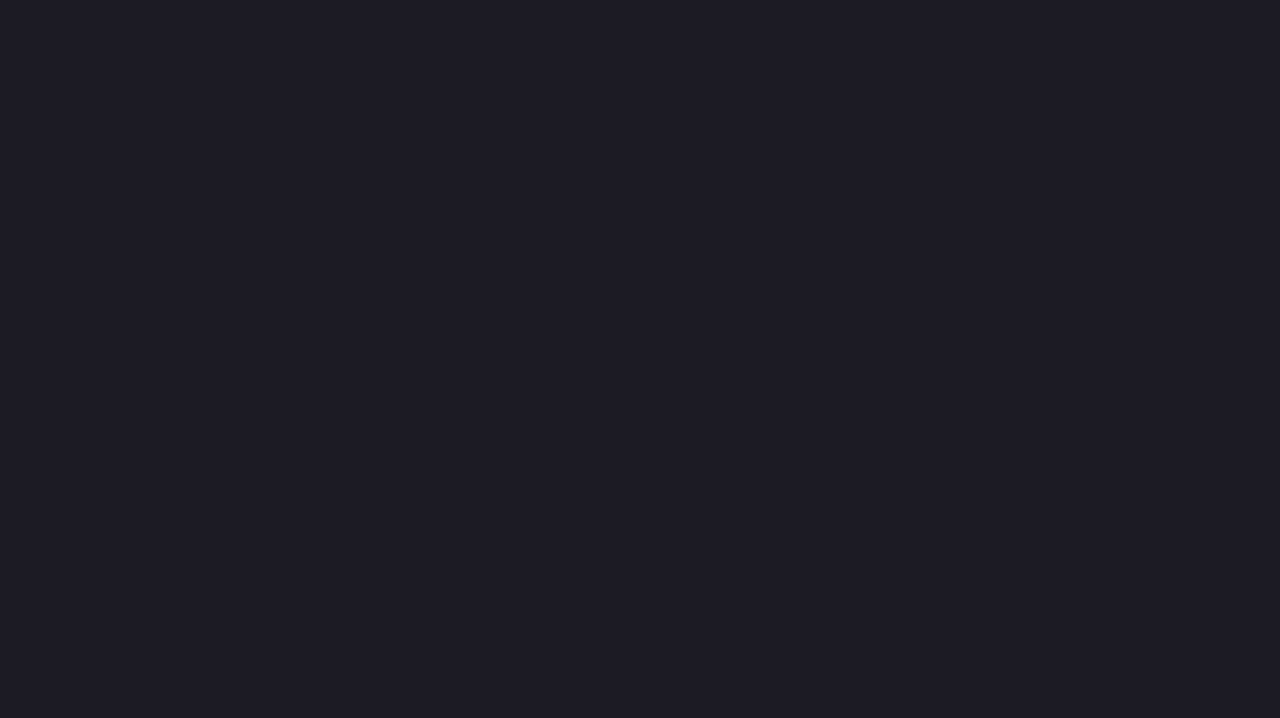
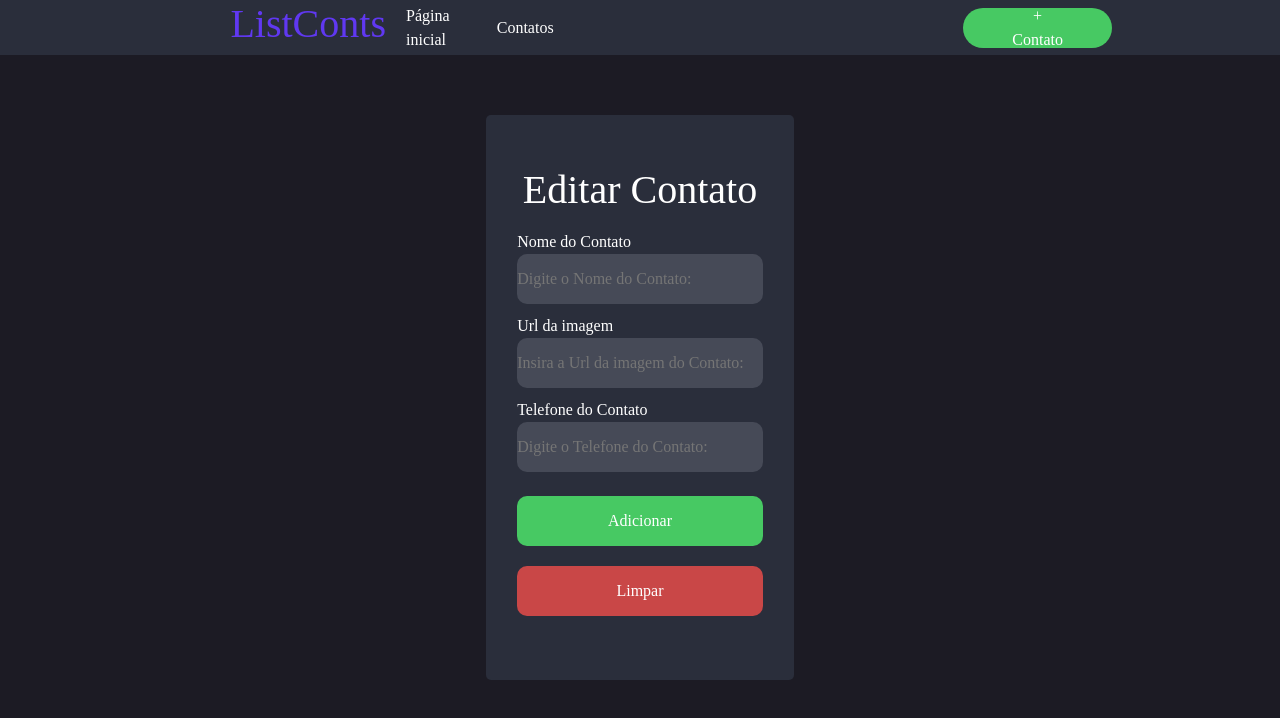
Before and after one commit to ViniHGV/ListConts_FrontEnd, a React (Vite) app: page /editar in a window 1280 px wide. Before the commit this address had no page. Shown: the top 718 px of the page. Built offline with nearby package versions, Linux system fonts and the light colour scheme.

Commit message:
inserindo route excluir e editar

```diff
--- a/src/App.jsx
+++ b/src/App.jsx
@@ -3,6 +3,8 @@ import { Navbar } from './Components/Contatos/Navbar';
 import ListContacts from './Pages/ListarContacts';
 import { Adicionar } from './Pages/Adicionar';
 import { BrowserRouter, Route,Routes } from 'react-router-dom';
+import { Editar } from './Pages/Editar';
+import { Excluir } from './Pages/Excluir';
 
 
 function App() {
@@ -11,6 +13,8 @@ function App() {
       <BrowserRouter>
         <Routes>
           <Route path='/' element={<ListContacts/>}/>
+          <Route path='/editar' element={<Editar/>}/>
+          <Route path='/excluir' element={<Excluir/>}/>
           <Route path='/adicionar' element={<Adicionar/>}/>
         </Routes>
       </BrowserRouter>
--- /dev/null
+++ b/src/Pages/Editar/index.css
@@ -0,0 +1,79 @@
+.containerLogin{
+    width: 80%;
+    margin: auto;
+    display: flex;
+    align-items: center;
+    justify-content: center;
+}
+div.containerInputs h1{
+    margin-bottom: 5%;
+}
+.containerInputs{
+    padding-top: 5%;
+    padding-bottom: 5%;
+    display: flex;
+    flex-direction: column;
+    align-items: center;
+    margin-top: 60px;
+    background-color: #2A2E3B;
+    border-radius: 5px;
+    width: 30%;
+}
+.containerInputs *{
+    background-color: #2A2E3B;
+}
+.lblInput{
+    margin-top: 10px;
+}
+.inputAdd{
+    width: 100%;
+    background-color: #464a57;
+    border: none;
+    border-radius: 10px;
+    height: 50px;
+    color: #FFF;
+}
+
+div.containerInputs form{
+    width: 80%;
+    display: flex;
+    flex-direction: column;
+    justify-content: center;
+}
+.buttonsForm{
+    margin-top: 10%;
+    margin-bottom: 5%;
+    display: flex;
+    flex-direction: column;
+}
+.btnFormSub{
+    border: none;
+    background-color: #47C963;
+    height: 50px;
+    border-radius: 10px;
+    transition: background-color 2s ease-out;
+}
+.btnFormSub:hover{
+    background-color: #277037;
+}
+
+
+.btnFormCls{
+    margin-top: 20px;
+    border: none;
+    background-color: #c94747;
+    height: 50px;
+    border-radius: 10px;
+    transition: background-color 2s ease-out;
+}
+.btnFormCls:hover{
+    background-color: #940000;
+}
+.error-message{
+    color: rgb(255, 0, 0);
+}
+@media(max-width:1100px){
+    .containerInputs{
+        width: 50%;
+    }
+}
--- /dev/null
+++ b/src/Pages/Editar/index.jsx
@@ -0,0 +1,52 @@
+import React from "react";
+import { Navbar } from "../../Components/Contatos/Navbar";
+import './index.css'
+import { useForm } from "react-hook-form";
+import {yupResolver} from '@hookform/resolvers/yup'
+import * as yup from 'yup'
+import axios from "axios";
+
+
+
+const validationPost = yup.object().shape({
+    nome: yup.string().required("O Nome é obrigatório !").max(40, "O Nome precisa ter menos de 40 caracteres !"),
+    url_Img: yup.string().required("A URL é obrigatória !"),
+    telefone: yup.string().required("O Telefone é obrigatório !").max(13, "O Telefone tem que ter menos de 13 Caracteres")
+})
+
+
+export function Editar() {
+    const { register, handleSubmit, formState: { errors }}  = useForm({
+        resolver: yupResolver(validationPost)
+    })
+
+    const addPost = data => axios.post("https://localhost:7096/Contato/CriarContato", data)
+    .then(() => {
+        console.log("Cadastrado com sucesso !")
+    })
+    return (
+        <>
+            <Navbar />
+            <div className="containerLogin">
+                <div className="containerInputs">
+                    <h1>Editar Contato</h1>
+                    <form onSubmit={handleSubmit(addPost)} className="formAdd">
+                        <label htmlFor="">Nome do Contato</label>
+                        <input type="text" className="inputAdd" name="nome" {...register("nome")} placeholder="Digite o Nome do Contato:"/>
+                        <strong className="error-message">{errors.nome?.message}</strong>
+                        <label htmlFor=""className="lblInput">Url da imagem</label>
+                        <input type="text" className="inputAdd" name="url_Img" {...register("url_Img")} placeholder="Insira a Url da imagem do Contato:"/>
+                        <strong className="error-message">{errors.url_Img?.message}</strong>
+                        <label htmlFor="" className="lblInput">Telefone do Contato</label>
+                        <input type="text" className="inputAdd" name="telefone" {...register("telefone")} placeholder="Digite o Telefone do Contato:" />
+                        <strong className="error-message">{errors.telefone?.message}</strong>
+                        <div className="buttonsForm">
+                        <button type="submit" className="btnFormSub">Adicionar</button>
+                        <button type="submit" className="btnFormCls">Limpar</button>
+                        </div>
+                    </form>
+                </div>
+            </div>
+        </>
+    )
+}
--- /dev/null
+++ b/src/Pages/Excluir/index.css
@@ -0,0 +1,79 @@
+.containerLogin{
+    width: 80%;
+    margin: auto;
+    display: flex;
+    align-items: center;
+    justify-content: center;
+}
+div.containerInputs h1{
+    margin-bottom: 5%;
+}
+.containerInputs{
+    padding-top: 5%;
+    padding-bottom: 5%;
+    display: flex;
+    flex-direction: column;
+    align-items: center;
+    margin-top: 60px;
+    background-color: #2A2E3B;
+    border-radius: 5px;
+    width: 30%;
+}
+.containerInputs *{
+    background-color: #2A2E3B;
+}
+.lblInput{
+    margin-top: 10px;
+}
+.inputAdd{
+    width: 100%;
+    background-color: #464a57;
+    border: none;
+    border-radius: 10px;
+    height: 50px;
+    color: #FFF;
+}
+
+div.containerInputs form{
+    width: 80%;
+    display: flex;
+    flex-direction: column;
+    justify-content: center;
+}
+.buttonsForm{
+    margin-top: 10%;
+    margin-bottom: 5%;
+    display: flex;
+    flex-direction: column;
+}
+.btnFormSub{
+    border: none;
+    background-color: #47C963;
+    height: 50px;
+    border-radius: 10px;
+    transition: background-color 2s ease-out;
+}
+.btnFormSub:hover{
+    background-color: #277037;
+}
+
+
+.btnFormCls{
+    margin-top: 20px;
+    border: none;
+    background-color: #c94747;
+    height: 50px;
+    border-radius: 10px;
+    transition: background-color 2s ease-out;
+}
+.btnFormCls:hover{
+    background-color: #940000;
+}
+.error-message{
+    color: rgb(255, 0, 0);
+}
+@media(max-width:1100px){
+    .containerInputs{
+        width: 50%;
+    }
+}
--- /dev/null
+++ b/src/Pages/Excluir/index.jsx
@@ -0,0 +1,52 @@
+import React from "react";
+import { Navbar } from "../../Components/Contatos/Navbar";
+import './index.css'
+import { useForm } from "react-hook-form";
+import {yupResolver} from '@hookform/resolvers/yup'
+import * as yup from 'yup'
+import axios from "axios";
+
+
+
+const validationPost = yup.object().shape({
+    nome: yup.string().required("O Nome é obrigatório !").max(40, "O Nome precisa ter menos de 40 caracteres !"),
+    url_Img: yup.string().required("A URL é obrigatória !"),
+    telefone: yup.string().required("O Telefone é obrigatório !").max(13, "O Telefone tem que ter menos de 13 Caracteres")
+})
+
+
+export function Excluir() {
+    const { register, handleSubmit, formState: { errors }}  = useForm({
+        resolver: yupResolver(validationPost)
+    })
+
+    const addPost = data => axios.post("https://localhost:7096/Contato/CriarContato", data)
+    .then(() => {
+        console.log("Cadastrado com sucesso !")
+    })
+    return (
+        <>
+            <Navbar />
+            <div className="containerLogin">
+                <div className="containerInputs">
+                    <h1>Excluir Contato</h1>
+                    <form onSubmit={handleSubmit(addPost)} className="formAdd">
+                        <label htmlFor="">Nome do Contato</label>
+                        <input type="text" className="inputAdd" name="nome" {...register("nome")} placeholder="Digite o Nome do Contato:"/>
+                        <strong className="error-message">{errors.nome?.message}</strong>
+                        <label htmlFor=""className="lblInput">Url da imagem</label>
+                        <input type="text" className="inputAdd" name="url_Img" {...register("url_Img")} placeholder="Insira a Url da imagem do Contato:"/>
+                        <strong className="error-message">{errors.url_Img?.message}</strong>
+                        <label htmlFor="" className="lblInput">Telefone do Contato</label>
+                        <input type="text" className="inputAdd" name="telefone" {...register("telefone")} placeholder="Digite o Telefone do Contato:" />
+                        <strong className="error-message">{errors.telefone?.message}</strong>
+                        <div className="buttonsForm">
+                        <button type="submit" className="btnFormSub">Adicionar</button>
+                        <button type="submit" className="btnFormCls">Limpar</button>
+                        </div>
+                    </form>
+                </div>
+            </div>
+        </>
+    )
+}
--- a/src/Pages/ListarContacts/index.jsx
+++ b/src/Pages/ListarContacts/index.jsx
@@ -3,6 +3,7 @@ import axios from "axios";
 import { useEffect, useState } from "react";
 import './index.css'
 import { Navbar } from "../../Components/Contatos/Navbar";
+import { Link } from "react-router-dom";
 
 function ListContacts() {
   const [Contatos, setContatos] = useState([]);
@@ -33,8 +34,8 @@ function ListContacts() {
                   <h1>{contato.nome}</h1>
                   <h4>Telefone: {contato.telefone}</h4>
                 </div>
-                <button className='btnEdit'>Editar Contato</button>
-                <button className='btnExc'>Excluir Contato</button>
+                <Link to='/editar' className='btnEdit'>Editar Contato</Link>
+                <Link to='/excluir' className='btnExc'>Excluir Contato</Link>
               </div>
             ))
           )}
```
